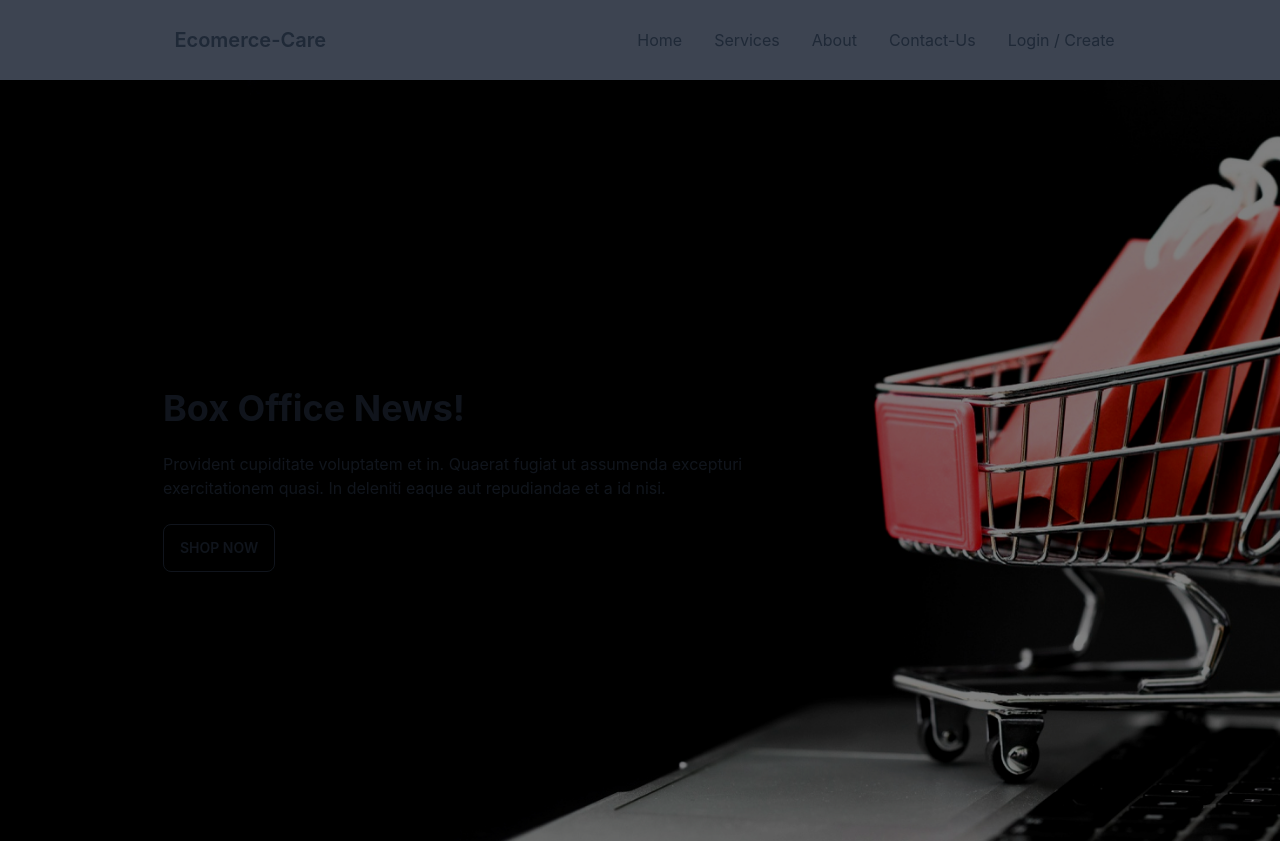
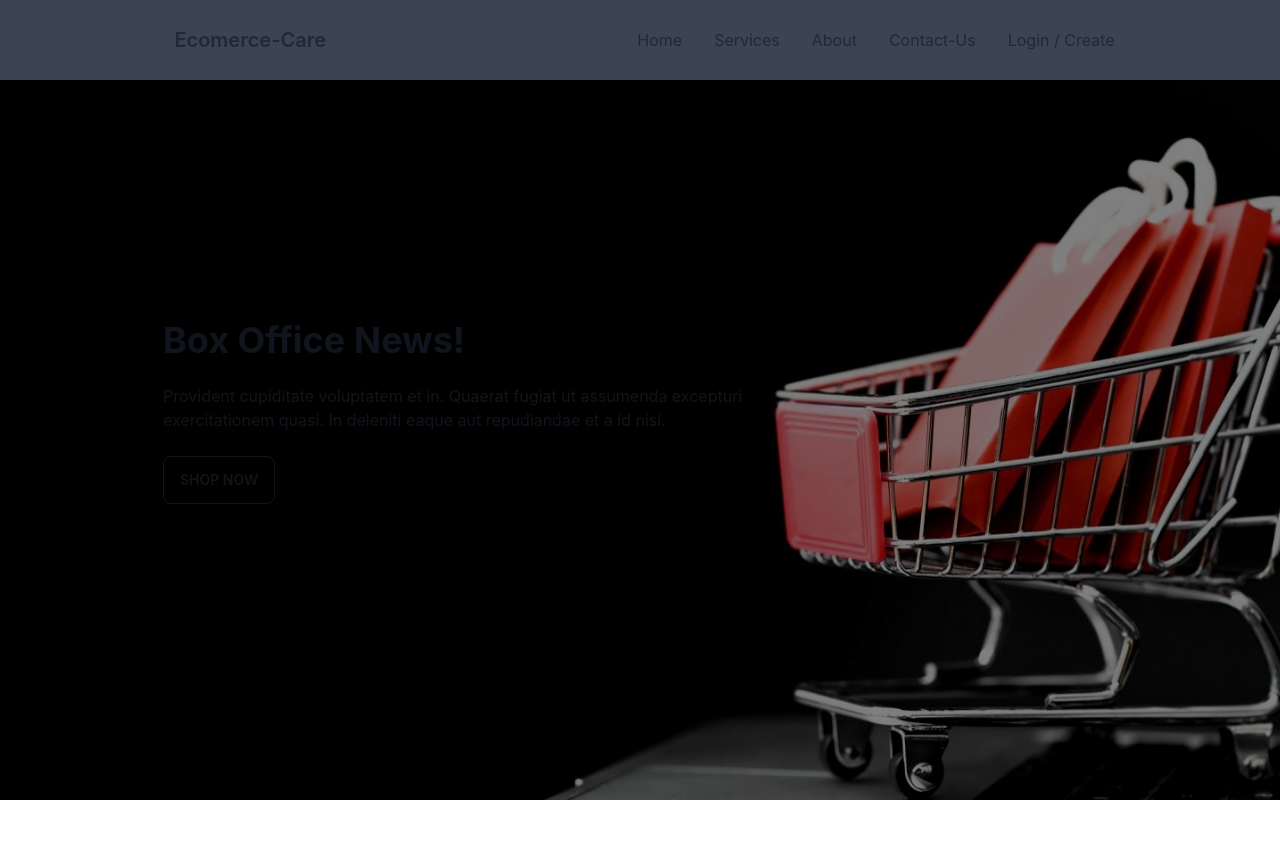
Before and after one commit to mrsamirkhan/ecomerce-care, a React (Create React App) app: page / in a window 1280 px wide. Shown: the top 841 px of the page. Built offline with nearby package versions, Linux system fonts and the light colour scheme.

Commit message:
re-touch banner

```diff
--- a/src/pages/About/About.js
+++ b/src/pages/About/About.js
@@ -1,4 +1,5 @@
 import React from 'react';
+import { Link } from 'react-router-dom';
 import pic from '../../assets/images/contactus.jpg';
 
 const About = () => {
@@ -14,6 +15,9 @@ const About = () => {
                         we started it in december on 2022.<b /> this is a trusted e-shop which is othorised by goverment. </p>
                 </div>
             </div>
+            <div>
+            </div>
+            <a className="link link-error uppercase"><Link to='/'>return to home</Link> </a>
         </div>
     );
 };
--- a/src/pages/Home/Banner.js
+++ b/src/pages/Home/Banner.js
@@ -6,10 +6,10 @@ import Services from '../Services/Services';
 const Banner = () => {
     return (
 
-        <div className='w-full h-screen bg-no-repeat bg-cover bg-center brightness-50' style={{ backgroundImage: `url(${chair})` }}>
+        <div className='w-full bg-no-repeat bg-cover bg-center brightness-50' style= {{backgroundImage: `url(${chair})`, height: `45rem`}}>
             <div className='container'>
-                <div className="hero min-h-screen ">
-                    <div>
+                <div className="hero">
+                    <div className='mt-60'>
                         <h1 className="text-4xl font-bold mx-5 ">Box Office News!</h1>
                         <p className="py-6 px-5 md:w-2/3">Provident cupiditate voluptatem et in. Quaerat fugiat ut assumenda excepturi exercitationem quasi.
                             In deleniti eaque aut repudiandae et a id nisi.</p>
```
Also changed, not shown: src/assets/images/banner.jpg.
